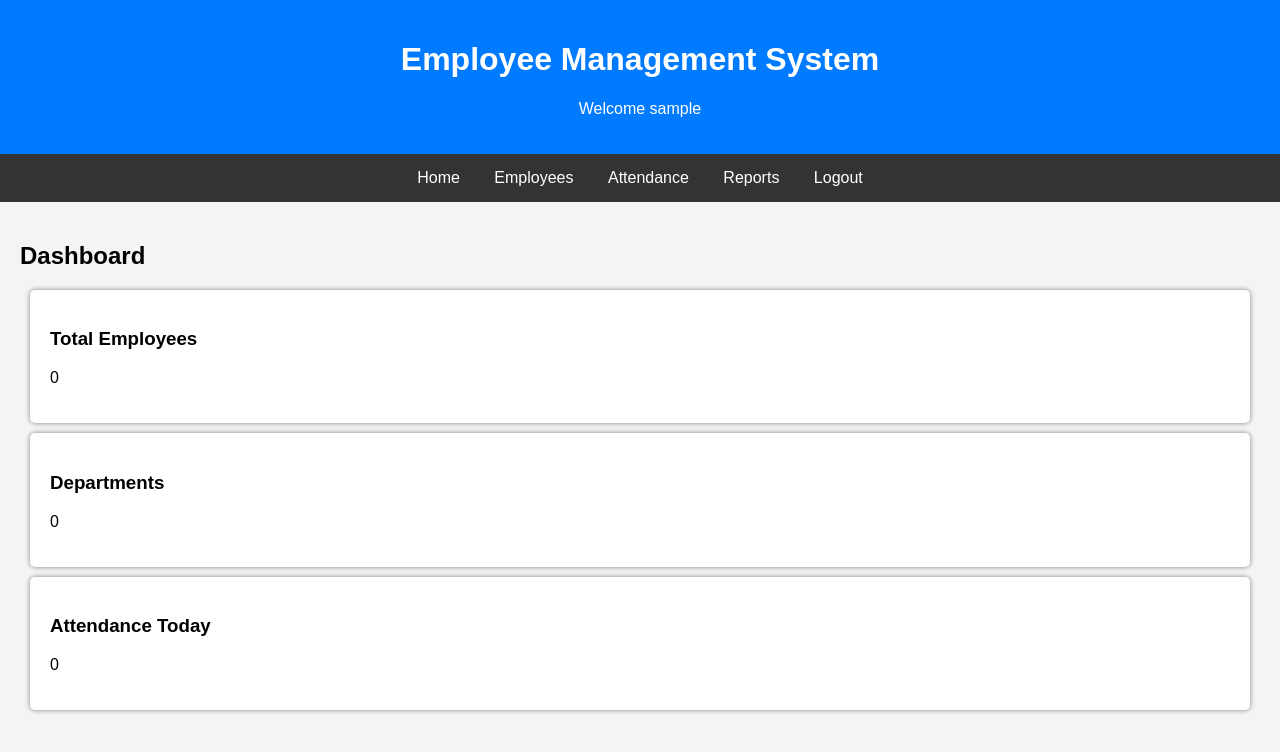
After one commit to okothdvdodhiambo-create/Employee-management-system, a PHP site: page /home.php in a window 1280 px wide. The commit adds this page. Shown: the top 752 px of the page. Run offline with PHP 8.4, Linux system fonts and the light colour scheme; the visitor is signed in with stand-in values (Sample User, id 1).

Commit message:
First commit

```diff
--- /dev/null
+++ b/home.php
@@ -0,0 +1,52 @@
+<?php
+session_start();
+
+// Check if user is logged in
+if(!isset($_SESSION['username'])){
+    header("Location: login.php");
+    exit();
+}
+?>
+
+<!DOCTYPE html>
+<html>
+<head>
+    <title>Employee Management System</title>
+    <link rel="stylesheet" href="style.css">
+</head>
+<body>
+
+    <div class="header">
+        <h1>Employee Management System</h1>
+        <p>Welcome <?php echo $_SESSION['username']; ?></p>
+    </div>
+
+    <div class="menu">
+        <a href="home.php">Home</a>
+        <a href="employees.php">Employees</a>
+        <a href="#">Attendance</a>
+        <a href="#">Reports</a>
+        <a href="logout.php">Logout</a>
+    </div>
+
+    <div class="content">
+        <h2>Dashboard</h2>
+
+        <div class="card">
+            <h3>Total Employees</h3>
+            <p>0</p>
+        </div>
+
+        <div class="card">
+            <h3>Departments</h3>
+            <p>0</p>
+        </div>
+
+        <div class="card">
+            <h3>Attendance Today</h3>
+            <p>0</p>
+        </div>
+    </div>
+
+</body>
+</html>
--- a/login.php
+++ b/login.php
@@ -19,7 +19,7 @@ if(isset($_POST['login'])){
 
         $_SESSION['username'] = $row['username'];
 
-        header("Location: dashboard.php");
+        header("Location: home.php");
         exit();
 
     }else{
--- a/style.css
+++ b/style.css
@@ -33,4 +33,45 @@ button:hover{
 
 a{
     text-decoration: none;
+
 }
+body{
+    font-family: Arial, sans-serif;
+    margin: 0;
+    background: #f4f4f4;
+}
+
+.header{
+    background: #007bff;
+    color: white;
+    padding: 20px;
+    text-align: center;
+}
+
+.menu{
+    background: #333;
+    padding: 15px;
+    text-align: center;
+}
+
+.menu a{
+    color: white;
+    text-decoration: none;
+    margin: 15px;
+}
+
+.menu a:hover{
+    color: yellow;
+}
+
+.content{
+    padding: 20px;
+}
+
+.card{
+    background: white;
+    padding: 20px;
+    margin: 10px;
+    border-radius: 5px;
+    box-shadow: 0 0 5px gray;
+}
```
Also changed, not shown: 2 other files.
